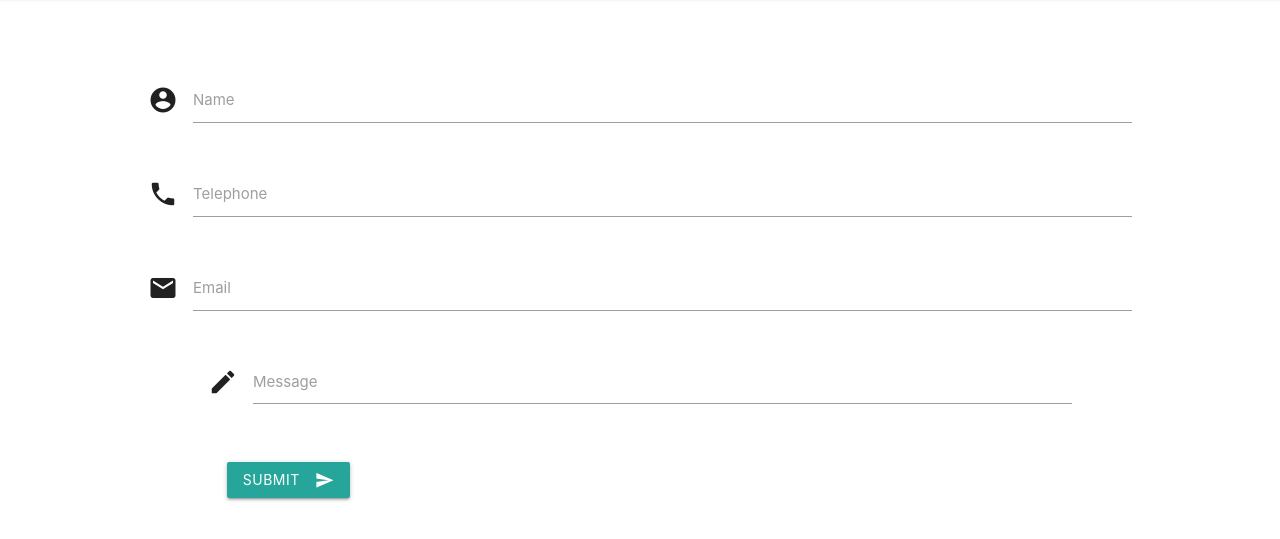
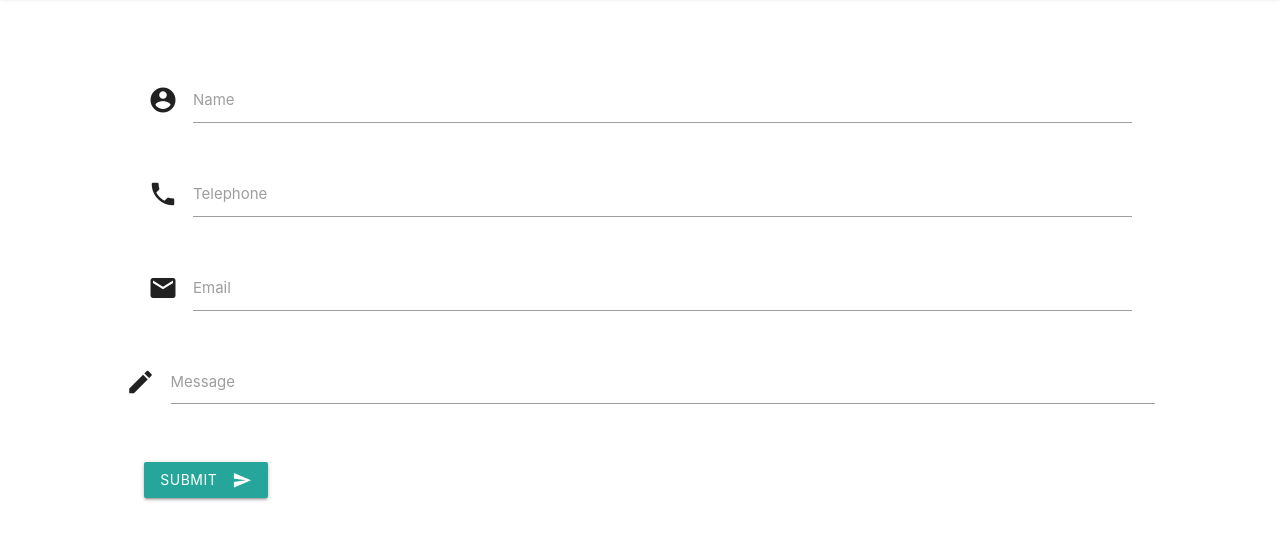
Before and after one commit to mynameiszatch/demonstration-repo, a plain HTML site: page contact2.html in a window 1280 px wide. Shown: the part 67-606 px from the top of the page. Drawn offline with nearby package versions, Linux system fonts and the light colour scheme.

Commit message:
minor adjustment

```diff
--- a/contact2.html
+++ b/contact2.html
@@ -24,7 +24,7 @@
 
     <div class= "contact-box">
         <div class="row">
-                <form name="contact2" method="POST" data-netlify="true">
+                <form name="contact2" method="POST" data-netlify="true" class="col s12">
                     <input type="hidden" name="form-name" value="contact">
                     <div class="row">
                         <div class="input-field col s12">
```
